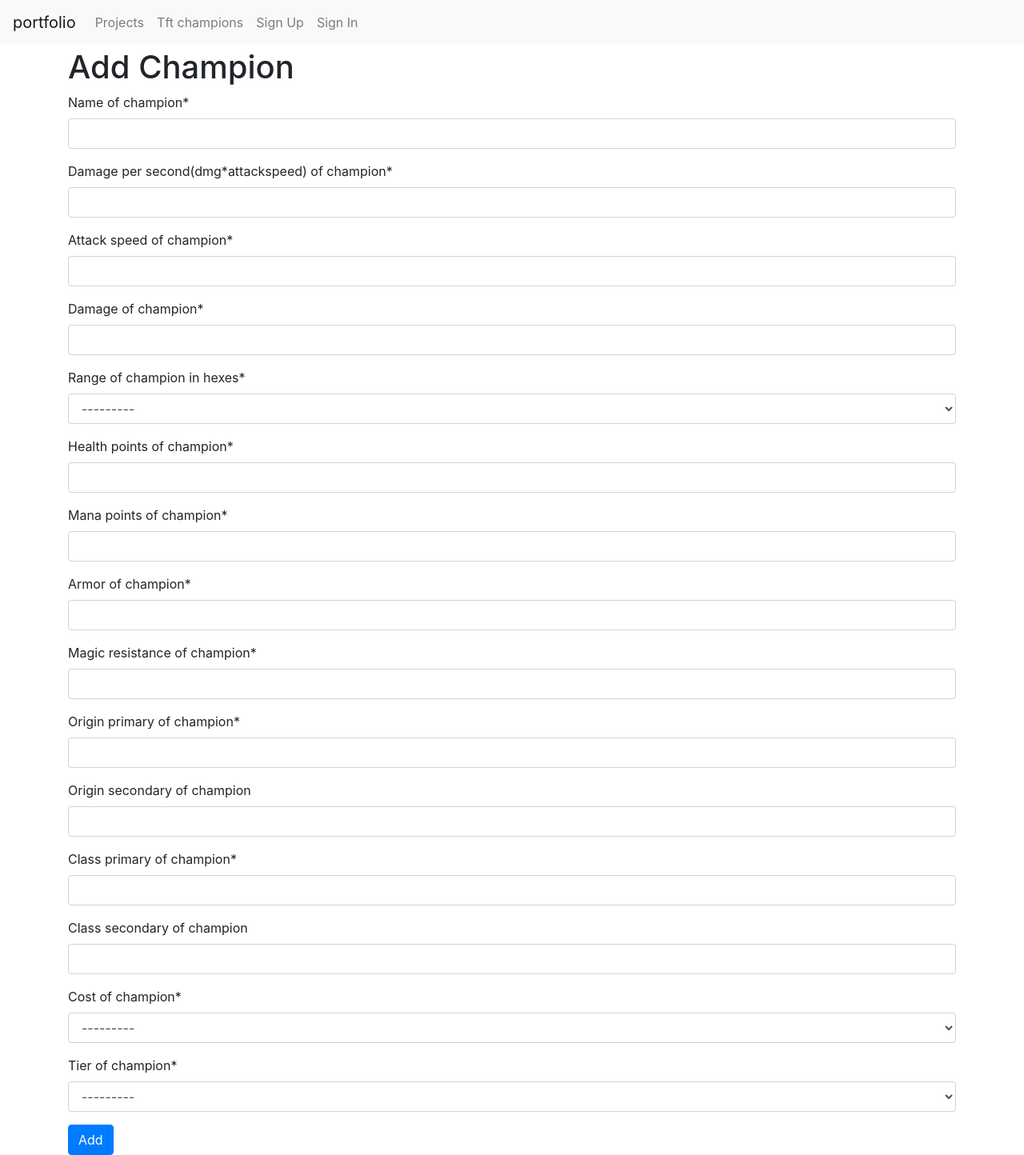
After one commit to Pompeiro/portfolio, a Django app: page /tftchampions/add/ in a window 1280 px wide. The commit adds this page. Shown: the whole page at 80% size. Run offline with Django 3.2, Linux system fonts and the light colour scheme; some libraries are stand-ins or nearby versions.

Commit message:
Add Champion form

```diff
--- /dev/null
+++ b/portfolio/templates/tftchampions/champion_form.html
@@ -0,0 +1,15 @@
+{% extends "base.html" %}
+{% load crispy_forms_tags %}
+
+{% block title %}{{  view.action|default:"Add" }} Champion{% endblock title %}
+
+{% block content %}
+{% with action=view.action|default:"Add" %}
+  <h1>{{ action }} Champion</h1>
+  <form method="post" enctype="multipart/form-data" action=".">
+    {% csrf_token %}
+    {{ form|crispy }}
+    <button type="submit" class="btn btn-primary">{{ action }}</button>
+  </form>
+{% endwith %}
+{% endblock %}
--- a/portfolio/tftchampions/models.py
+++ b/portfolio/tftchampions/models.py
@@ -92,5 +92,5 @@ class Champion(TimeStampedModel):
         return self.name
 
     def get_absolute_url(self):
-        """Return absolute URL to the PortfolioProject Detail page."""
+        """Return absolute URL to the champion Detail page."""
         return reverse("tftchampions:detail", kwargs={"slug": self.slug})
--- a/portfolio/tftchampions/urls.py
+++ b/portfolio/tftchampions/urls.py
@@ -4,6 +4,19 @@ from . import views
 
 app_name = "tftchampions"
 urlpatterns = [
-    path(route="", view=views.ChampionListView.as_view(), name="list"),
-    path(route="<slug:slug>/", view=views.ChampionDetailView.as_view(), name="detail"),
+    path(
+        route="",
+        view=views.ChampionListView.as_view(),
+        name="list",
+    ),
+    path(
+        route="add/",
+        view=views.ChampionCreateView.as_view(),
+        name="add",
+    ),
+    path(
+        route="<slug:slug>/",
+        view=views.ChampionDetailView.as_view(),
+        name="detail",
+    ),
 ]
--- a/portfolio/tftchampions/views.py
+++ b/portfolio/tftchampions/views.py
@@ -1,4 +1,4 @@
-from django.views.generic import DetailView, ListView
+from django.views.generic import CreateView, DetailView, ListView
 
 from .models import Champion
 
@@ -9,3 +9,24 @@ class ChampionListView(ListView):
 
 class ChampionDetailView(DetailView):
     model = Champion
+
+
+class ChampionCreateView(CreateView):
+    model = Champion
+    fields = [
+        "name",
+        "dps",
+        "attackspeed",
+        "dmg",
+        "range",
+        "hp",
+        "mana",
+        "armor",
+        "mr",
+        "origin_prim",
+        "origin_sec",
+        "class_prim",
+        "class_sec",
+        "cost",
+        "tier",
+    ]
```
Also changed, not shown: portfolio/templates/tftchampions/champion_list.html (+9 -0 lines).
